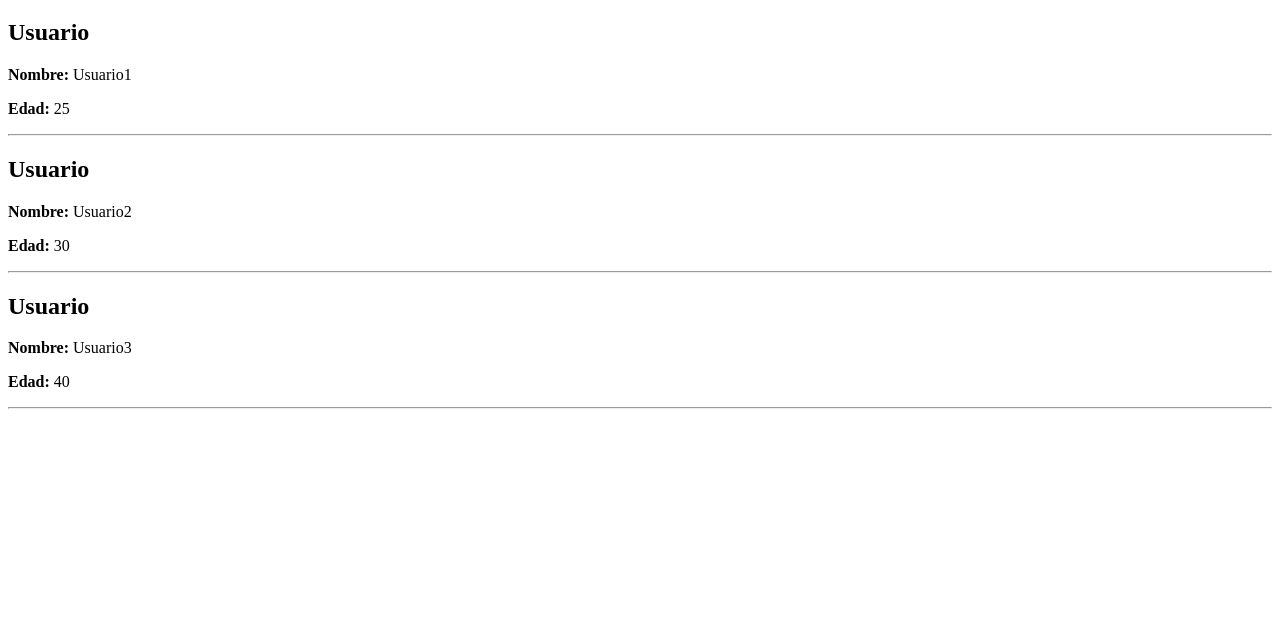
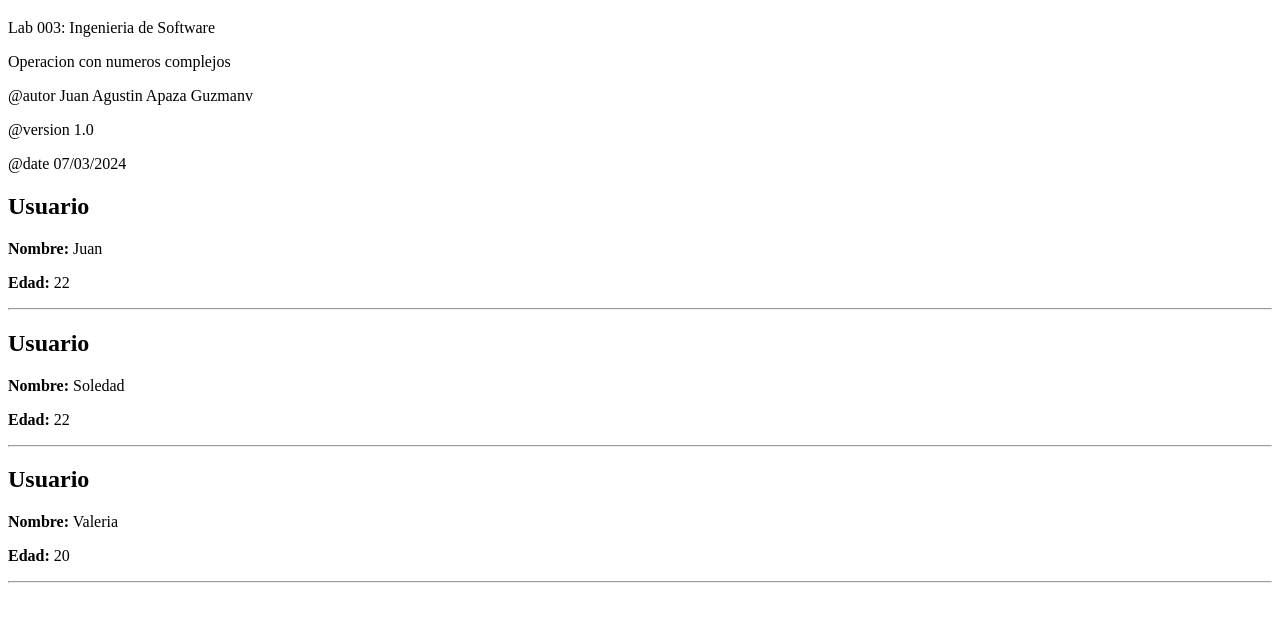
Before and after one commit to JuanApazaG/Ing-de-software0.2, a plain HTML site: page Lab 3/index.html in a window 1280 px wide. Shown: the part 61-682 px from the top of the page. Drawn offline with Linux system fonts and the light colour scheme.

Commit message:
lab 3 subido

```diff
--- a/Lab 3/index.html
+++ b/Lab 3/index.html
@@ -8,7 +8,11 @@
 <body>
 
     <h1>Datos de Usuarios</h1>
-
+    <p>Lab 003: Ingenieria de Software </p>
+    <p>  Operacion con numeros complejos</p>
+    <p> @autor Juan Agustin Apaza Guzmanv</p>
+    <p>@version 1.0</p>
+    <p>@date 07/03/2024</p>
     <div id="usuarios-container"></div>
 
     <script>
@@ -18,33 +22,45 @@ class Usuario {
             this.nombre = nombre;
             this.edad = edad;
         }
+    }
 
-    // Método para obtener los datos del usuario en formato HTML
-    obtenerDatosHTML() {
-        return `
+    // Definición de la clase ControlUsuario
+    class ControlUsuario {
+        constructor() {
+            this.usuarios = [];
+        }
+
+        // Método para agregar un usuario a la lista
+        agregarUsuario(usuario) {
+            this.usuarios.push(usuario);
+        }
+
+        // Método para mostrar los datos de los usuarios en HTML
+        mostrarUsuariosHTML(containerId) {
+            const container = document.getElementById(containerId);
+            this.usuarios.forEach(usuario => {
+                const usuarioDiv = document.createElement('div');
+                usuarioDiv.innerHTML = `
                     <h2>Usuario</h2>
-            <p><strong>Nombre:</strong> ${this.nombre}</p>
-            <p><strong>Edad:</strong> ${this.edad}</p>
+                    <p><strong>Nombre:</strong> ${usuario.nombre}</p>
+                    <p><strong>Edad:</strong> ${usuario.edad}</p>
                     <hr>
                 `;
+                container.appendChild(usuarioDiv);
+            });
         }
     }
 
-// Datos de los usuarios
-const usuarios = [
-    new Usuario("Usuario1", 25),
-    new Usuario("Usuario2", 30),
-    new Usuario("Usuario3", 40)
-];
+    // Crear una instancia de ControlUsuario
+    const controlUsuario = new ControlUsuario();
+
+    // Crear los datos de 3 usuarios y agregarlos al controlUsuario
+    controlUsuario.agregarUsuario(new Usuario("Juan", 22));
+    controlUsuario.agregarUsuario(new Usuario("Soledad", 22));
+    controlUsuario.agregarUsuario(new Usuario("Valeria", 20));
 
     // Mostrar los datos de los usuarios en HTML
-const usuariosContainer = document.getElementById('usuarios-container');
-
-usuarios.forEach(usuario => {
-    const usuarioDiv = document.createElement('div');
-    usuarioDiv.innerHTML = usuario.obtenerDatosHTML();
-    usuariosContainer.appendChild(usuarioDiv);
-});
+    controlUsuario.mostrarUsuariosHTML('usuarios-container');
     </script>
 
 </body>
```
Also changed, not shown: 3 other files. Lines whose indentation alone changed are shown as unchanged.
